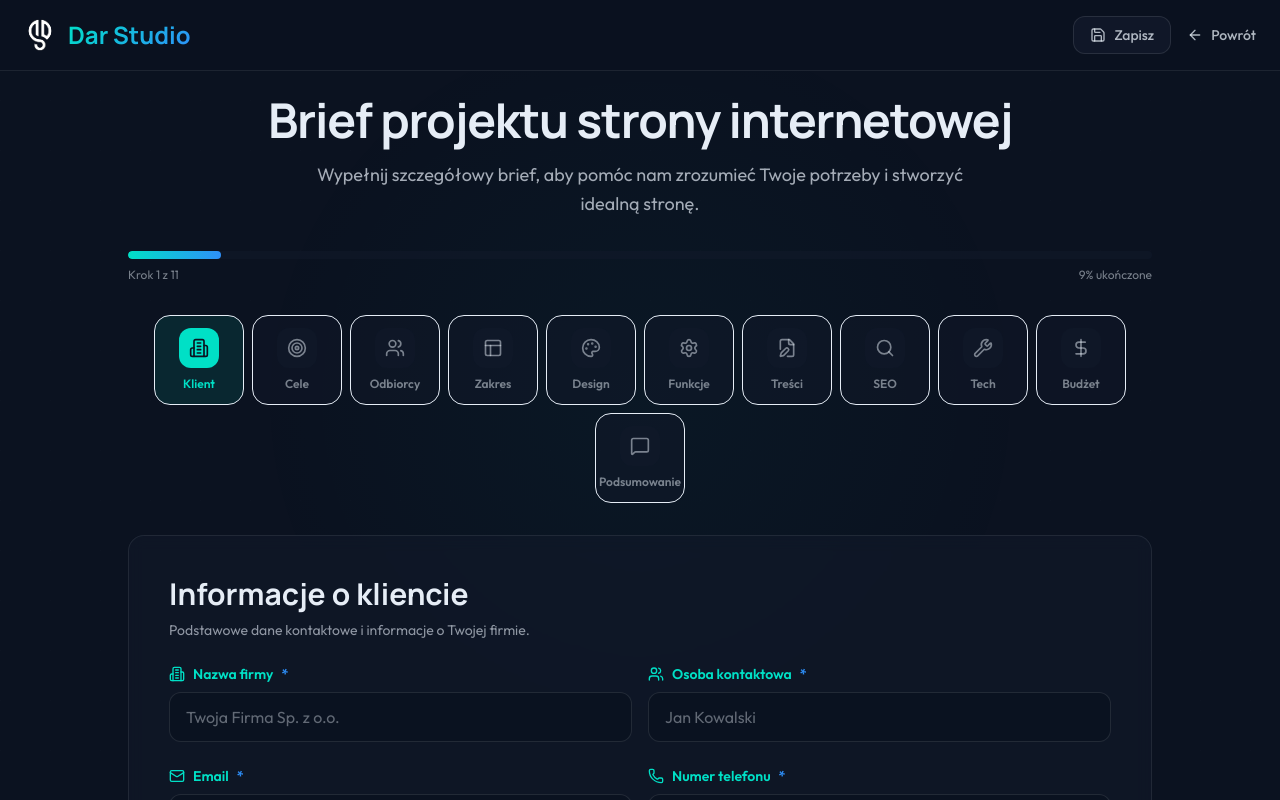
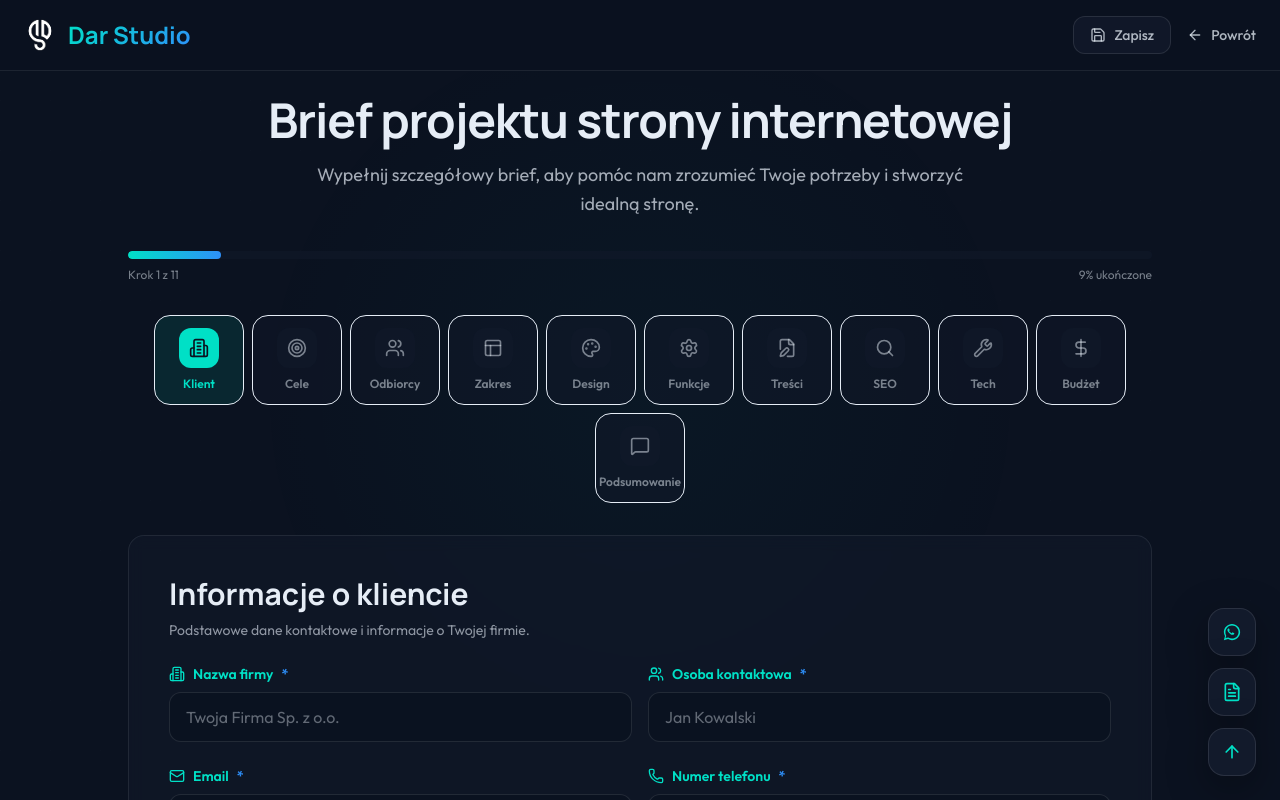
Before and after one commit to Hakuna-Matata0/DarStudio-Next, a Next.js app: page /brief in a window 1280 px wide. Shown: the top 800 px of the page. Built offline with nearby package versions, Linux system fonts and the light colour scheme.

Commit message:
Ikony na boku

```diff
--- a/src/app/layout.tsx
+++ b/src/app/layout.tsx
@@ -4,6 +4,7 @@ import Script from "next/script";
 import { SpeedInsights } from "@vercel/speed-insights/next";
 import "./globals.css";
 import { siteConfig } from "@/content/site-config";
+import { SideActions } from "@/components/shared/side-actions";
 
 export const metadata: Metadata = {
   metadataBase: new URL(siteConfig.siteUrl),
@@ -73,6 +74,7 @@ export default function RootLayout({ children }: { children: React.ReactNode })
       </head>
       <body>
         {children}
+        <SideActions />
         <SpeedInsights />
       </body>
     </html>
--- a/src/components/home/cta-section.tsx
+++ b/src/components/home/cta-section.tsx
@@ -438,6 +438,8 @@ function SocialIconButton({
   href?: string;
   icon: any;
 }) {
+  const [isHovered, setIsHovered] = useState(false);
+
   if (!href) {
     return null;
   }
@@ -446,15 +448,21 @@ function SocialIconButton({
     <a
       href={href}
       target="_blank"
-      rel="noreferrer"
+      rel="noopener noreferrer"
       aria-label="Link do social media"
-      className="w-11 h-11 rounded-xl border flex items-center justify-center transition-all duration-300 hover:-translate-y-0.5"
+      onMouseEnter={() => setIsHovered(true)}
+      onMouseLeave={() => setIsHovered(false)}
+      className="w-12 h-12 rounded-xl flex items-center justify-center border transition-all duration-300"
       style={{
-        backgroundColor: "rgba(18,26,43,0.6)",
-        borderColor: "rgba(255,255,255,0.08)",
+        backgroundColor: isHovered ? "#182235" : "#121A2B",
+        borderColor: isHovered ? "rgba(0,224,198,0.3)" : "rgba(255,255,255,0.08)",
       }}
     >
-      <Icon className="w-5 h-5" style={{ color: "rgba(230, 237, 246, 0.85)" }} />
+      <Icon
+        className={`h-5 w-5 transition-colors duration-300 ${
+          isHovered ? "text-[#00E0C6]" : "text-[rgba(230,237,246,0.75)]"
+        }`}
+      />
     </a>
   );
 }
--- a/src/components/home/navigation.tsx
+++ b/src/components/home/navigation.tsx
@@ -56,7 +56,7 @@ export function Navigation() {
           <div className="flex items-center justify-between">
             <button
               onClick={() => handleAnchorClick("#hero")}
-              className="flex items-center gap-3 text-2xl font-bold"
+              className="flex items-center gap-3 text-2xl font-bold cursor-pointer"
               style={{
                 fontFamily: "var(--font-display)",
               }}
@@ -77,11 +77,21 @@ export function Navigation() {
             <div className="hidden md:flex items-center gap-8">
               {navItems.map((item) =>
                 item.isExternal ? (
-                  <Link key={item.href} href={item.href} className="text-sm font-medium transition-colors duration-300 hover:text-[#00E0C6]" style={{ fontFamily: "var(--font-body)", color: "rgba(230, 237, 246, 0.75)" }}>
+                  <Link
+                    key={item.href}
+                    href={item.href}
+                    className="text-sm font-medium transition-colors duration-300 text-[rgba(230,237,246,0.75)] hover:text-[#00E0C6] cursor-pointer"
+                    style={{ fontFamily: "var(--font-body)" }}
+                  >
                     {item.label}
                   </Link>
                 ) : (
-                  <button key={item.href} onClick={() => handleAnchorClick(item.href)} className="text-sm font-medium transition-colors duration-300 hover:text-[#00E0C6]" style={{ fontFamily: "var(--font-body)", color: "rgba(230, 237, 246, 0.75)" }}>
+                  <button
+                    key={item.href}
+                    onClick={() => handleAnchorClick(item.href)}
+                    className="text-sm font-medium transition-colors duration-300 text-[rgba(230,237,246,0.75)] hover:text-[#00E0C6] cursor-pointer"
+                    style={{ fontFamily: "var(--font-body)" }}
+                  >
                     {item.label}
                   </button>
                 ),
@@ -131,11 +141,24 @@ export function Navigation() {
                 <div className="space-y-2 w-full max-w-md">
                   {navItems.map((item, index) => (
                     item.isExternal ? (
-                      <Link key={item.href} href={item.href} className="block w-full rounded-2xl border p-5 text-left" style={{ backgroundColor: "rgba(18,26,43,0.7)", borderColor: "rgba(255,255,255,0.08)" }}>
+                      <Link
+                        key={item.href}
+                        href={item.href}
+                        className="block w-full rounded-2xl border p-5 text-left transition-all duration-300 hover:-translate-y-0.5 hover:border-[rgba(0,224,198,0.3)] cursor-pointer"
+                        style={{ backgroundColor: "rgba(18,26,43,0.7)", borderColor: "rgba(255,255,255,0.08)" }}
+                      >
                         <span className="text-lg font-semibold">{item.label}</span>
                       </Link>
                     ) : (
-                      <motion.button key={item.href} initial={{ opacity: 0, y: 20 }} animate={{ opacity: 1, y: 0 }} transition={{ delay: index * 0.05 }} onClick={() => handleAnchorClick(item.href)} className="block w-full rounded-2xl border p-5 text-left" style={{ backgroundColor: "rgba(18,26,43,0.7)", borderColor: "rgba(255,255,255,0.08)" }}>
+                      <motion.button
+                        key={item.href}
+                        initial={{ opacity: 0, y: 20 }}
+                        animate={{ opacity: 1, y: 0 }}
+                        transition={{ delay: index * 0.05 }}
+                        onClick={() => handleAnchorClick(item.href)}
+                        className="block w-full rounded-2xl border p-5 text-left transition-all duration-300 hover:-translate-y-0.5 hover:border-[rgba(0,224,198,0.3)] cursor-pointer"
+                        style={{ backgroundColor: "rgba(18,26,43,0.7)", borderColor: "rgba(255,255,255,0.08)" }}
+                      >
                         <span className="text-lg font-semibold">{item.label}</span>
                       </motion.button>
                     )
--- /dev/null
+++ b/src/components/shared/scroll-to-top.tsx
@@ -0,0 +1,80 @@
+"use client";
+
+import { useEffect, useMemo, useState } from "react";
+import { motion, AnimatePresence } from "motion/react";
+import { ArrowUp } from "lucide-react";
+
+type Props = {
+  /**
+   * Show button when user is within this many pixels
+   * from the bottom of the page.
+   */
+  showWhenBottomDistancePx?: number;
+  /**
+   * When true, the button positions itself fixed
+   * at bottom-right. When false, it renders inline
+   * (useful for stacking with other floating actions).
+   */
+  fixed?: boolean;
+};
+
+export function ScrollToTop({ showWhenBottomDistancePx = 900, fixed = true }: Props) {
+  const [isVisible, setIsVisible] = useState(false);
+
+  const prefersReducedMotion = useMemo(() => {
+    if (typeof window === "undefined") return false;
+    return window.matchMedia?.("(prefers-reduced-motion: reduce)")?.matches ?? false;
+  }, []);
+
+  useEffect(() => {
+    const update = () => {
+      const scrollY = window.scrollY || window.pageYOffset;
+      const doc = document.documentElement;
+      const total = doc.scrollHeight;
+      const viewport = window.innerHeight;
+      const distanceFromBottom = total - (scrollY + viewport);
+      setIsVisible(distanceFromBottom <= showWhenBottomDistancePx);
+    };
+
+    update();
+    window.addEventListener("scroll", update, { passive: true });
+    window.addEventListener("resize", update);
+    return () => {
+      window.removeEventListener("scroll", update);
+      window.removeEventListener("resize", update);
+    };
+  }, [showWhenBottomDistancePx]);
+
+  const handleClick = () => {
+    window.scrollTo({ top: 0, behavior: prefersReducedMotion ? "auto" : "smooth" });
+  };
+
+  return (
+    <AnimatePresence>
+      {isVisible && (
+        <motion.button
+          type="button"
+          aria-label="Wróć na górę"
+          onClick={handleClick}
+          initial={{ opacity: 0, y: 12, scale: 0.95 }}
+          animate={{ opacity: 1, y: 0, scale: 1 }}
+          exit={{ opacity: 0, y: 12, scale: 0.95 }}
+          transition={{ duration: 0.2 }}
+          className={[
+            fixed ? "fixed bottom-6 right-6 z-[60]" : "",
+            "w-12 h-12 rounded-xl flex items-center justify-center border transition-all duration-300",
+          ].join(" ")}
+          style={{
+            backgroundColor: "#121A2B",
+            borderColor: "rgba(255,255,255,0.10)",
+            boxShadow: "0 12px 40px rgba(0,0,0,0.35)",
+          }}
+          whileHover={{ y: -2 }}
+          whileTap={{ scale: 0.98 }}
+        >
+          <ArrowUp className="h-5 w-5 text-[#00E0C6]" />
+        </motion.button>
+      )}
+    </AnimatePresence>
+  );
+}
--- /dev/null
+++ b/src/components/shared/side-actions.tsx
@@ -0,0 +1,61 @@
+"use client";
+
+import Link from "next/link";
+import { motion } from "motion/react";
+import { FileText } from "lucide-react";
+import { siteConfig } from "@/content/site-config";
+import { ScrollToTop } from "@/components/shared/scroll-to-top";
+
+function WhatsAppIcon({ className }: { className?: string }) {
+  return (
+    <svg viewBox="0 0 32 32" className={className} fill="currentColor" aria-hidden="true">
+      <path d="M19.11 17.53c-.27-.13-1.6-.79-1.85-.88-.25-.09-.43-.13-.61.13-.18.27-.7.88-.86 1.06-.16.18-.31.2-.59.07-.27-.13-1.14-.42-2.17-1.34-.8-.71-1.34-1.59-1.5-1.86-.16-.27-.02-.42.12-.55.12-.12.27-.31.4-.47.13-.16.18-.27.27-.45.09-.18.04-.34-.02-.47-.07-.13-.61-1.47-.84-2.01-.22-.53-.45-.45-.61-.46h-.52c-.18 0-.47.07-.72.34-.25.27-.95.93-.95 2.27s.97 2.63 1.1 2.82c.13.18 1.9 2.9 4.6 4.07.64.28 1.15.45 1.54.58.65.21 1.25.18 1.72.11.52-.08 1.6-.65 1.82-1.28.22-.63.22-1.17.16-1.28-.06-.11-.24-.18-.5-.31Z" />
+      <path d="M16 3C8.83 3 3 8.83 3 16c0 2.31.62 4.56 1.8 6.53L3 29l6.66-1.74A12.9 12.9 0 0 0 16 29c7.17 0 13-5.83 13-13S23.17 3 16 3Zm0 23.5c-2.09 0-4.13-.56-5.91-1.62l-.42-.25-3.95 1.03 1.06-3.85-.27-.44A10.44 10.44 0 0 1 5.5 16C5.5 10.2 10.2 5.5 16 5.5S26.5 10.2 26.5 16 21.8 26.5 16 26.5Z" />
+    </svg>
+  );
+}
+
+function whatsappLinkFromPhone(phone: string) {
+  const digits = phone.replace(/[^\d]/g, "");
+  return digits ? `https://wa.me/${digits}` : "https://wa.me/";
+}
+
+export function SideActions() {
+  const whatsappHref = whatsappLinkFromPhone(siteConfig.phone);
+
+  const baseStyle: React.CSSProperties = {
+    backgroundColor: "#121A2B",
+    borderColor: "rgba(255,255,255,0.10)",
+    boxShadow: "0 12px 40px rgba(0,0,0,0.35)",
+  };
+
+  return (
+    <div className="fixed right-6 bottom-6 z-[60] flex flex-col gap-3">
+      <motion.a
+        href={whatsappHref}
+        target="_blank"
+        rel="noopener noreferrer"
+        aria-label="WhatsApp Business"
+        className="w-12 h-12 rounded-xl flex items-center justify-center border transition-all duration-300"
+        style={baseStyle}
+        whileHover={{ y: -2 }}
+        whileTap={{ scale: 0.98 }}
+      >
+        <WhatsAppIcon className="h-5 w-5 text-[#00E0C6]" />
+      </motion.a>
+
+      <Link href="/brief" aria-label="Przejdź do briefu">
+        <motion.div
+          className="w-12 h-12 rounded-xl flex items-center justify-center border transition-all duration-300"
+          style={baseStyle}
+          whileHover={{ y: -2 }}
+          whileTap={{ scale: 0.98 }}
+        >
+          <FileText className="h-5 w-5 text-[#00E0C6]" />
+        </motion.div>
+      </Link>
+
+      <ScrollToTop fixed={false} />
+    </div>
+  );
+}
--- a/src/styles/theme.css
+++ b/src/styles/theme.css
@@ -117,6 +117,19 @@
     @apply border-border outline-ring/50;
   }
 
+  a {
+    cursor: pointer;
+  }
+
+  button:not(:disabled),
+  [role="button"] {
+    cursor: pointer;
+  }
+
+  button:disabled {
+    cursor: not-allowed;
+  }
+
   body {
     @apply bg-background text-foreground;
     font-family: var(--font-body);
```
